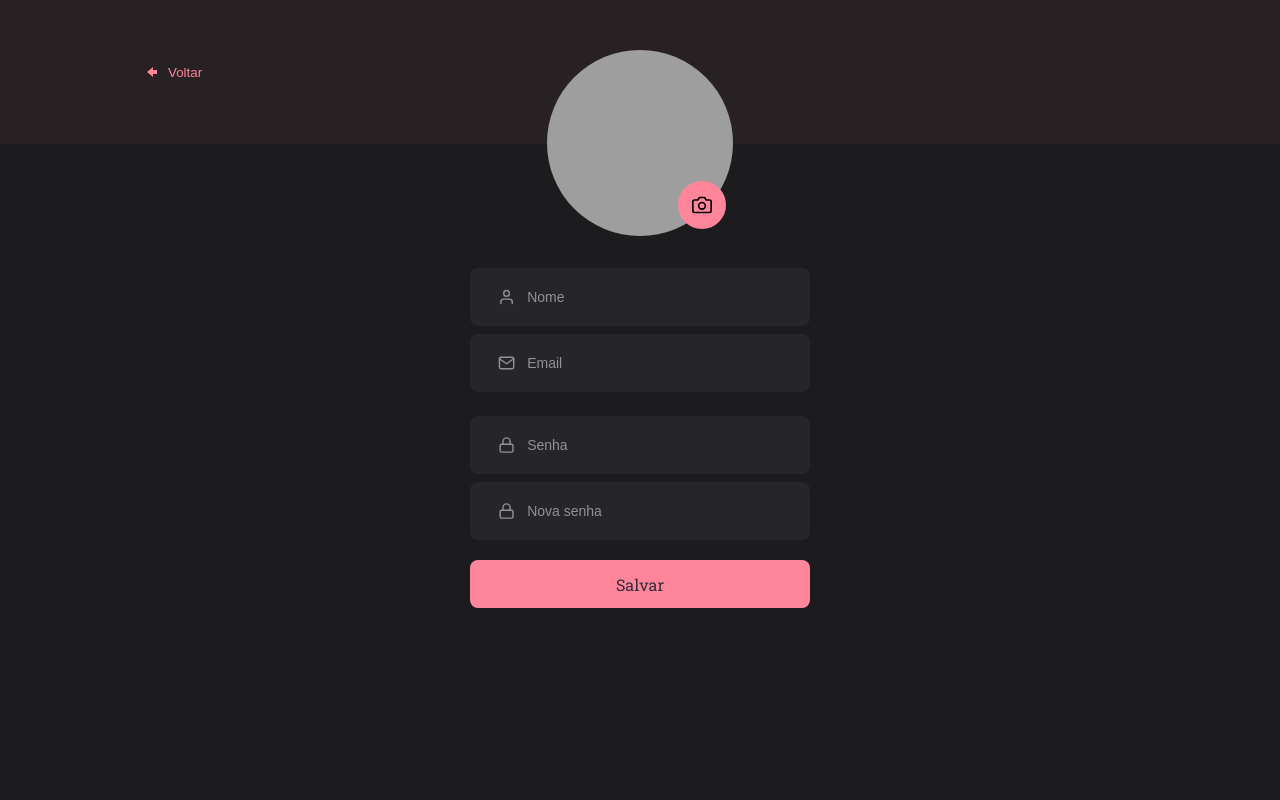
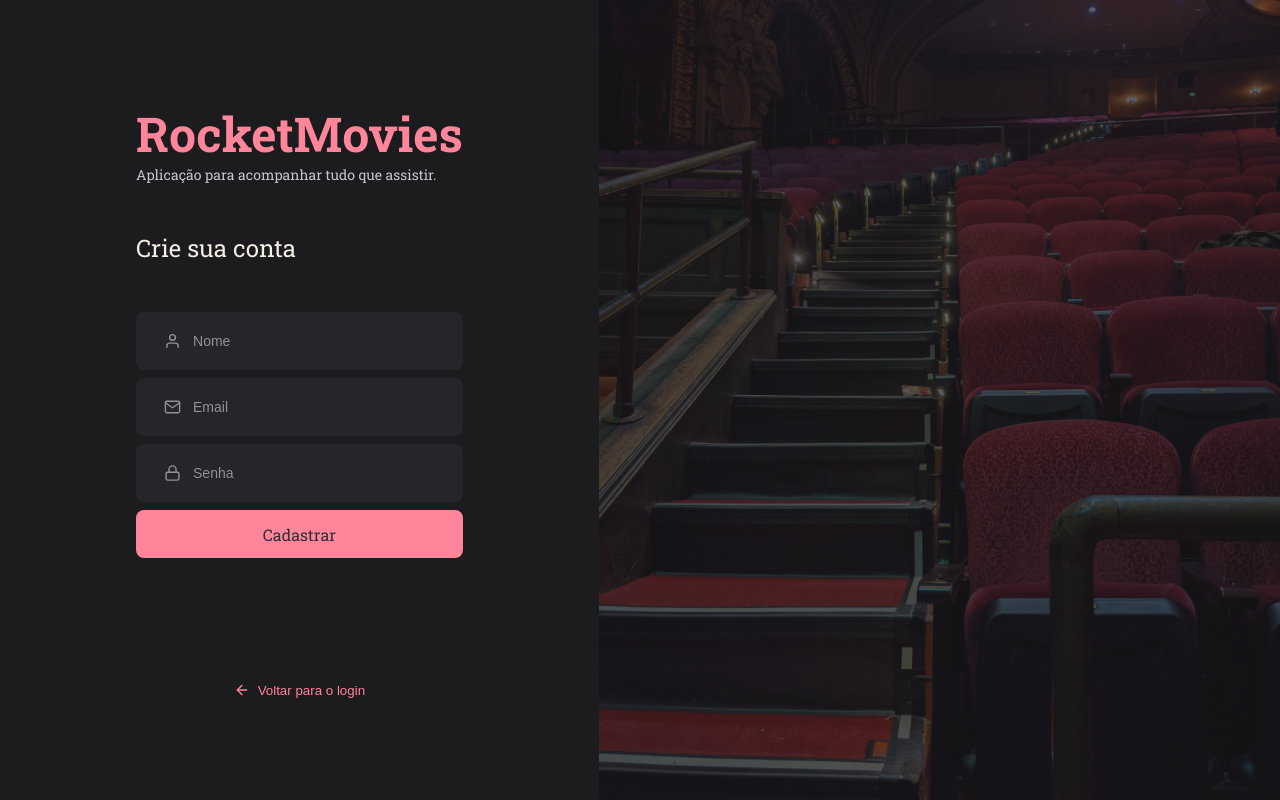
Before and after one commit to eduardoB7/RocketMovies, a React (Vite) app: page / in a window 1280 px wide. Built offline with nearby package versions, Linux system fonts and the light colour scheme; grey boxes are pictures that could not be loaded.

Commit message:
SignIn e SignUp adicionados

```diff
--- a/src/main.jsx
+++ b/src/main.jsx
@@ -3,13 +3,13 @@ import ReactDOM from "react-dom/client";
 import theme from "./styles/theme";
 import { ThemeProvider } from "styled-components";
 import GlobalStyles from "./styles/global";
-import { Profile } from "./pages/Profile";
+import { SignUp } from "./pages/SignUp";
 
 ReactDOM.createRoot(document.getElementById("root")).render(
   <React.StrictMode>
     <ThemeProvider theme={theme}>
       <GlobalStyles />
-      <Profile />
+      <SignUp />
     </ThemeProvider>
   </React.StrictMode>
 );
--- /dev/null
+++ b/src/pages/SignIn/style.js
@@ -0,0 +1,69 @@
+import styled from "styled-components";
+import backgroundimg from "../../assets/background.png";
+
+export const Container = styled.div`
+  height: 100vh;
+  display: flex;
+  align-items: stretch;
+`;
+
+export const Form = styled.form`
+  padding: 0 136px;
+
+  display: flex;
+  flex-direction: column;
+  justify-content: center;
+
+  > h1 {
+    color: #ff859b;
+    font-size: 48px;
+    font-style: normal;
+    font-weight: 700;
+    line-height: normal;
+  }
+
+  > h2 {
+    margin: 48px 0;
+    color: var(--White, #f4ede8);
+    font-size: 24px;
+    font-style: normal;
+    font-weight: 500;
+    line-height: normal;
+  }
+
+  > p {
+    color: #cac4cf;
+    font-size: 14px;
+    font-style: normal;
+    font-weight: 400;
+    line-height: normal;
+  }
+
+  > a {
+    cursor: pointer;
+    text-decoration: none;
+    margin: 12.4rem auto 0 auto;
+
+    color: ${({ theme }) => theme.COLORS.ORANGE};
+  }
+  > button {
+    width: 100%;
+  }
+`;
+
+export const Background = styled.div`
+  flex: 1;
+  position: relative;
+  background: url(${backgroundimg}) no-repeat center center;
+  background-size: cover;
+
+  &::before {
+    content: "";
+    position: absolute;
+    top: 0;
+    left: 0;
+    width: 100%;
+    height: 100%;
+    background: rgba(28, 27, 30, 0.7);
+  }
+`;
--- /dev/null
+++ b/src/pages/SignUp/index.jsx
@@ -0,0 +1,29 @@
+import { Container, Form, Background } from "./style";
+import { FiArrowLeft, FiUser, FiMail, FiLock } from "react-icons/fi";
+
+import { Input } from "../../components/Input";
+import { Button } from "../../components/Button";
+import { ButtonText } from "../../components/ButtonText";
+
+export function SignUp() {
+  return (
+    <Container>
+      <Form>
+        <h1>RocketMovies</h1>
+        <p>Aplicação para acompanhar tudo que assistir.</p>
+        <h2>Crie sua conta</h2>
+
+        <Input placeholder="Nome" type="text" icon={FiUser} />
+        <Input placeholder="Email" type="email" icon={FiMail} />
+        <Input placeholder="Senha" type="password" icon={FiLock} />
+
+        <Button texContent={"Cadastrar"} />
+
+        <a href="">
+          <ButtonText icon={FiArrowLeft} texContent={"Voltar para o login"} />
+        </a>
+      </Form>
+      <Background />
+    </Container>
+  );
+}
--- /dev/null
+++ b/src/pages/SignUp/style.js
@@ -0,0 +1,69 @@
+import styled from "styled-components";
+import backgroundimg from "../../assets/background.png";
+
+export const Container = styled.div`
+  height: 100vh;
+  display: flex;
+  align-items: stretch;
+`;
+
+export const Form = styled.form`
+  padding: 0 136px;
+
+  display: flex;
+  flex-direction: column;
+  justify-content: center;
+
+  > h1 {
+    color: #ff859b;
+    font-size: 48px;
+    font-style: normal;
+    font-weight: 700;
+    line-height: normal;
+  }
+
+  > h2 {
+    margin: 48px 0;
+    color: var(--White, #f4ede8);
+    font-size: 24px;
+    font-style: normal;
+    font-weight: 500;
+    line-height: normal;
+  }
+
+  > p {
+    color: #cac4cf;
+    font-size: 14px;
+    font-style: normal;
+    font-weight: 400;
+    line-height: normal;
+  }
+
+  > a {
+    cursor: pointer;
+    text-decoration: none;
+    margin: 12.4rem auto 0 auto;
+
+    color: ${({ theme }) => theme.COLORS.ORANGE};
+  }
+  > button {
+    width: 100%;
+  }
+`;
+
+export const Background = styled.div`
+  flex: 1;
+  position: relative;
+  background: url(${backgroundimg}) no-repeat center center;
+  background-size: cover;
+
+  &::before {
+    content: "";
+    position: absolute;
+    top: 0;
+    left: 0;
+    width: 100%;
+    height: 100%;
+    background: rgba(28, 27, 30, 0.7);
+  }
+`;
```
Also changed, not shown: src/pages/SignIn/index.jsx (added, +28 -0 lines), src/assets/background.png (renamed from src/assets/something-magical-SdjA-_Xzuxg-unsplash 1.png).
